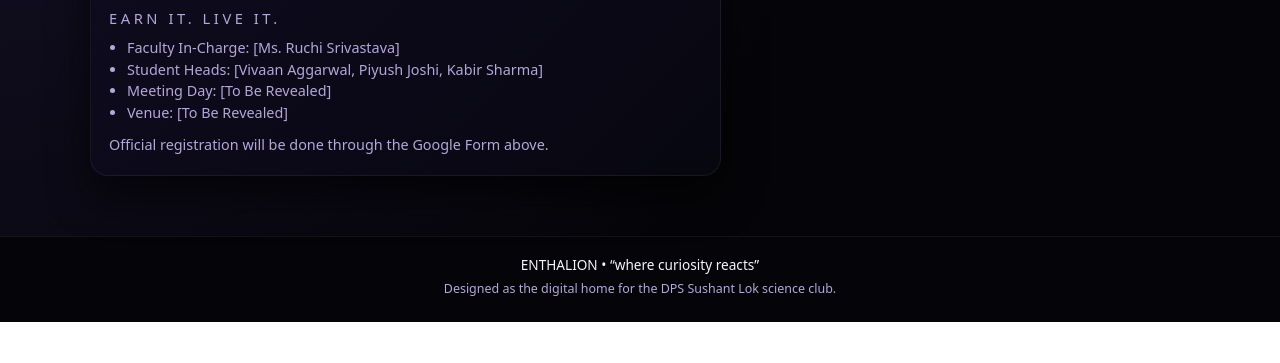
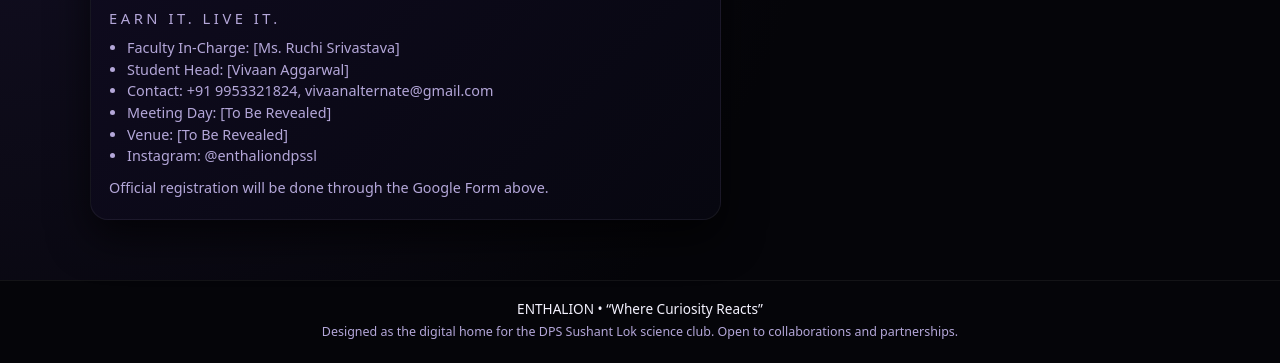
Before and after one commit to VivaanAggarwal1/enthaliondpssl, a plain HTML site: page index.html in a window 1280 px wide. Shown: the part 2313-2676 px from the top of the page. Before the commit the page ends 2635 px from the top, so only its background shows below. Drawn offline with Linux system fonts and the light colour scheme.

Commit message:
Update index.html

```diff
--- a/index.html
+++ b/index.html
@@ -2,7 +2,7 @@
 <html lang="en">
 <head>
   <meta charset="utf-8" />
-  <title>Enthalion | School Science Club</title>
+  <title>Enthalion</title>
   <meta name="viewport" content="width=device-width, initial-scale=1" />
   <link rel="stylesheet" href="styles.css" />
 </head>
@@ -13,7 +13,7 @@
       <span class="logo-mark">E</span>
       <div class="logo-text">
         <h1>ENTHALION</h1>
-        <p>“where curiosity reacts”</p>
+        <p>“Where Curiosity Reacts”</p>
       </div>
     </div>
 
@@ -39,7 +39,7 @@
       <div class="hero-content">
         <p class="hero-kicker">Science Club • Delhi Public School Sushant Lok</p>
         <h2>Enthalion</h2>
-        <p class="hero-tagline">“where curiosity reacts”</p>
+        <p class="hero-tagline">“Where Curiosity Reacts”</p>
 
         <p class="hero-lead">
           Started by the students of Delhi Public School Sushant Lok, Enthalion is a paradox in motion — part lab,
@@ -117,7 +117,7 @@
           <h3>Gen.xyz</h3>
           <p>
             Our event partner backing domain names for ideas that refuse to wait. A web home for experiments,
-            projects, and reactions that outgrow the lab. Winner earn 1500 rupees worth 1 year domain ownership.
+            projects, and reactions that outgrow the lab. Winners earn 1500 rupees worth 1 year domain ownership.
           </p>
         </article>
       </div>
@@ -211,9 +211,11 @@
 
           <ul>
             <li>Faculty In-Charge: [Ms. Ruchi Srivastava]</li>
-            <li>Student Heads: [Vivaan Aggarwal, Piyush Joshi, Kabir Sharma]</li>
+            <li>Student Head: [Vivaan Aggarwal]</li>
+            <li>Contact: +91 9953321824, vivaanalternate@gmail.com
             <li>Meeting Day: [To Be Revealed]</li>
             <li>Venue: [To Be Revealed]</li>
+            <li>Instagram: @enthaliondpssl</li>
           </ul>
 
           <p class="note-small">
@@ -226,8 +228,8 @@
   </main>
 
   <footer class="site-footer">
-    <p>ENTHALION • “where curiosity reacts”</p>
-    <p class="footer-sub">Designed as the digital home for the DPS Sushant Lok science club.</p>
+    <p>ENTHALION • “Where Curiosity Reacts”</p>
+    <p class="footer-sub">Designed as the digital home for the DPS Sushant Lok science club. Open to collaborations and partnerships.</p>
   </footer>
 
   <script src="main.js" defer></script>
```
